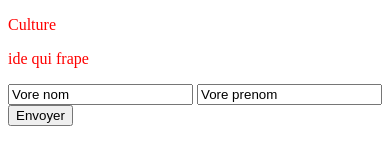
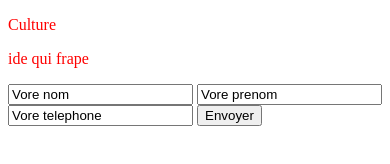
Before and after one commit to Baidba/hello-world, a plain HTML site: page index.html in a window 390 px wide. Drawn offline with Linux system fonts and the light colour scheme.

Commit message:
Ajout d'un input telephone

```diff
--- a/index.html
+++ b/index.html
@@ -11,6 +11,7 @@
     <form action="index.html" method="post">
       <input type="text" name="nom" value="Vore nom">
       <input type="text" name="prenom" value="Vore prenom">
+      <input type="tel" name="telephone" value="Vore telephone">
       <input type="submit" name="" value="Envoyer">
     </form>
   </body>
```
